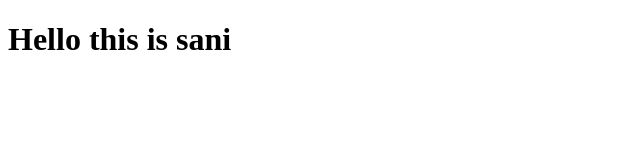
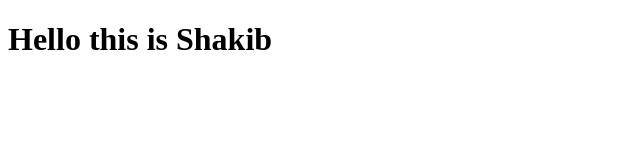
Before and after one commit to bmsani/github_branch, a plain HTML site: page index.html in a window 1280 px wide. Shown: the whole page, without its empty margins (0-640 px from the left). Drawn offline with Linux system fonts and the light colour scheme.

Commit message:
image and heading added

```diff
--- a/index.html
+++ b/index.html
@@ -6,6 +6,6 @@
     <title>Document</title>
   </head>
   <body>
-    <h1>Hello this is sani</h1>
+    <h1>Hello this is Shakib</h1>
   </body>
 </html>
```
Also changed, not shown: image/net.PNG (added).
